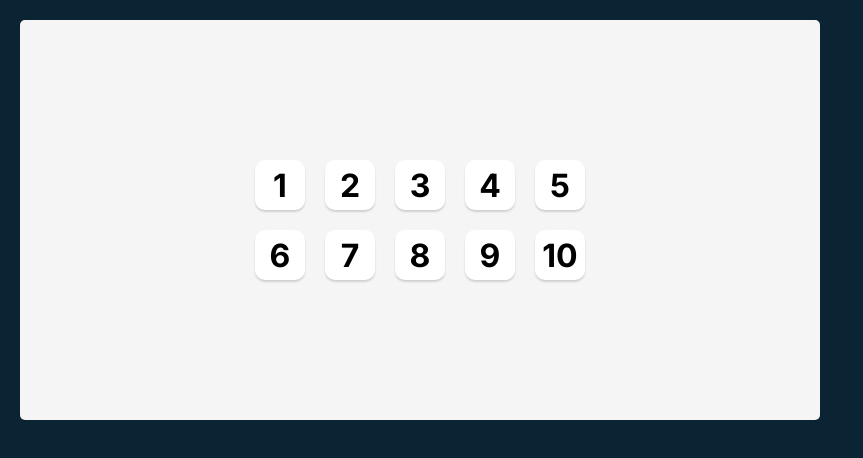
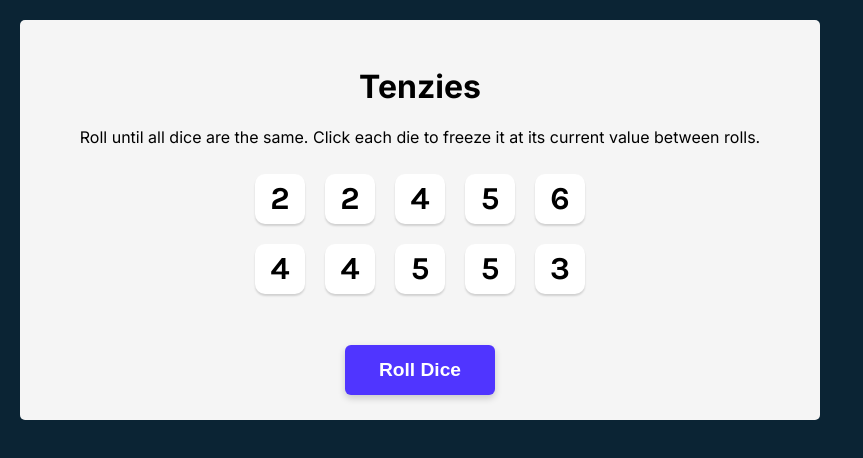
Before and after one commit to mcmurray0125/tenzies-game, a React (Vite) app: page / in a window 1280 px wide. Shown: the top 458 px of the page, without its empty margins (0-863 px from the left). Built offline with nearby package versions, Linux system fonts and the light colour scheme.

Commit message:
finished basic tenzies app.

```diff
--- a/src/App.jsx
+++ b/src/App.jsx
@@ -1,35 +1,79 @@
 import Die from "./components/Die"
+import React, { useEffect } from "react";
+import { useState } from "react"
+import { nanoid } from "nanoid"
+import Confetti from "react-confetti";
+
+
 /**
- * Challenge:
- *
- * - Create a Die component that takes a `value` prop
- * - Render 10 instances of the Die component (manually)
- *      - Provide a number between 1-6 for the value on each
- *        for now
- * - Style the <main> and <Die> components
- *   to look like they do in the slide
- *      - Hints: Create a container to hold the 10 instances
- *        of the Die component, and use CSS Grid to lay them
- *        out evenly in 2 rows of 5 columns
- *      - Use flexbox on main to center the dice container
- *        in the center of the page
+ * Challenge: Allow the user to play a new game when the
+ * button is clicked and they've already won
  */
 
 export default function App() {
+
+    const allNewDice = () => {
+        const newDice = []
+        for (let i = 0; i < 10; i++) {
+            let randNum =  Math.floor(Math.random() * 6) + 1;
+            newDice.push({value: randNum, isHeld: false, id: nanoid()})
+        }
+        return newDice
+    }
+
+    const [dice, setDice] = React.useState(allNewDice);
+
+    const [tenzies, setTenzies] = React.useState(false);
+
+    useEffect(() => {
+        let winner = dice.every(die => die.isHeld && die.value === dice[0].value);
+        if (winner) {
+            setTenzies(true)
+        }
+    })
+
+    function newGame() {
+        setDice(allNewDice);
+        setTenzies(false)
+    }
+
+    function rollDice() {
+        if (!tenzies) {
+            setDice(oldDice => oldDice.map(die => {
+                return die.isHeld?
+                    die :
+                    {...die, value: Math.floor(Math.random() * 6) + 1, id: nanoid()}
+            }) )
+        }
+        if (tenzies) {
+            setDice(allNewDice);
+            setTenzies(false);
+        }
+    }
+
+    function holdDice(id) {
+        setDice(oldDice => oldDice.map(die => {
+            return die.id === id ?
+                {...die, isHeld: !die.isHeld} :
+                die
+        }))
+    }
+
+    const diceElements = dice.map(die => (
+        <Die value={die.value} key={die.id} isHeld={die.isHeld} holdDice={() => holdDice(die.id)} />
+        ))
+
     return (
         <main>
+            {tenzies && <Confetti />}
+            <div className="game-text">
+                <h1>Tenzies</h1>
+                <p className="info">Roll until all dice are the same. Click each die to freeze it at its current value between rolls.</p>
+            </div>
             <div className="dice-container">
-                <Die value="1" />
-                <Die value="2" />
-                <Die value="3" />
-                <Die value="4" />
-                <Die value="5" />
-                <Die value="6" />
-                <Die value="7" />
-                <Die value="8" />
-                <Die value="9" />
-                <Die value="10" />
+                {diceElements}
             </div>
+            <button id="game-button" className="roll-dice" onClick={rollDice}>{tenzies ? 'New Game' : 'Roll Dice'}</button>
         </main>
     )
 }
--- a/src/components/Die.jsx
+++ b/src/components/Die.jsx
@@ -3,7 +3,7 @@
 export default function Die(props) {
 
     return (
-        <div className="die-face">
+        <div className="die-face" style={{backgroundColor: props.isHeld ? '#59E391' : 'white' }} onClick={props.holdDice}>
             <h2 className="die-num">{props.value}</h2>
         </div>
     )
--- a/src/style.css
+++ b/src/style.css
@@ -17,7 +17,7 @@ main {
   max-width: 800px;
   border-radius: 5px;
   padding: 20px;
-  justify-content: center;
+  justify-content: space-around;
   align-items: center;
 }
 
@@ -25,10 +25,12 @@ main {
   display: grid;
   grid-template: auto auto / repeat(5, 1fr);
   gap: 20px;
+  margin-bottom: 40px;
 }
 .die-face {
   height: 50px;
   width: 50px;
+  font-family: "Karla", sans-serif;
   box-shadow: 0px 2px 2px rgba(0, 0, 0, 0.15);
   border-radius: 10px;
   display: flex;
@@ -40,3 +42,21 @@ main {
 .die-num {
   font-size: 2rem;
 }
+.roll-dice {
+  font-weight: 700;
+  font-size: 1.2rem;
+  color: white;
+  height: 50px;
+  width: 150px;
+  background-color: #5035ff;
+  border-radius: 6px;
+  border: none;
+  box-shadow: 0px 3.2px 7.68px rgba(0, 0, 0, 0.18);
+  cursor: pointer;
+}
+.roll-dice:active {
+  box-shadow: inset 5px 5px 10px -3px rgba(0, 0, 0, 0.7);
+}
+.game-text {
+  text-align: center;
+}
```
